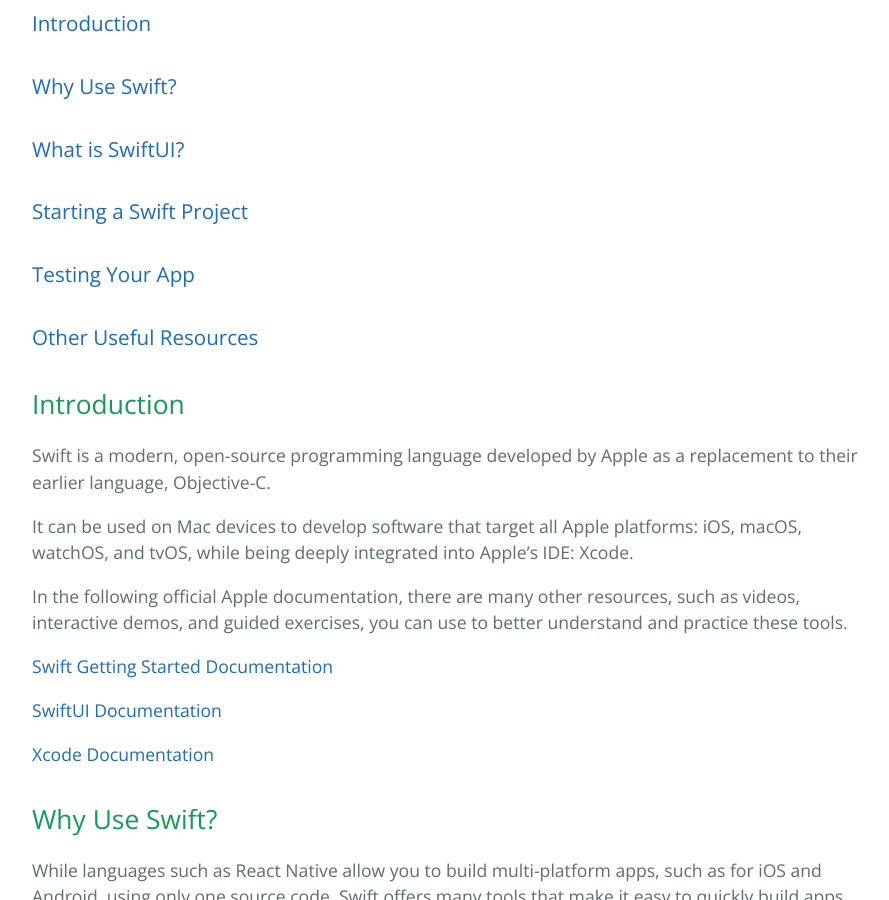
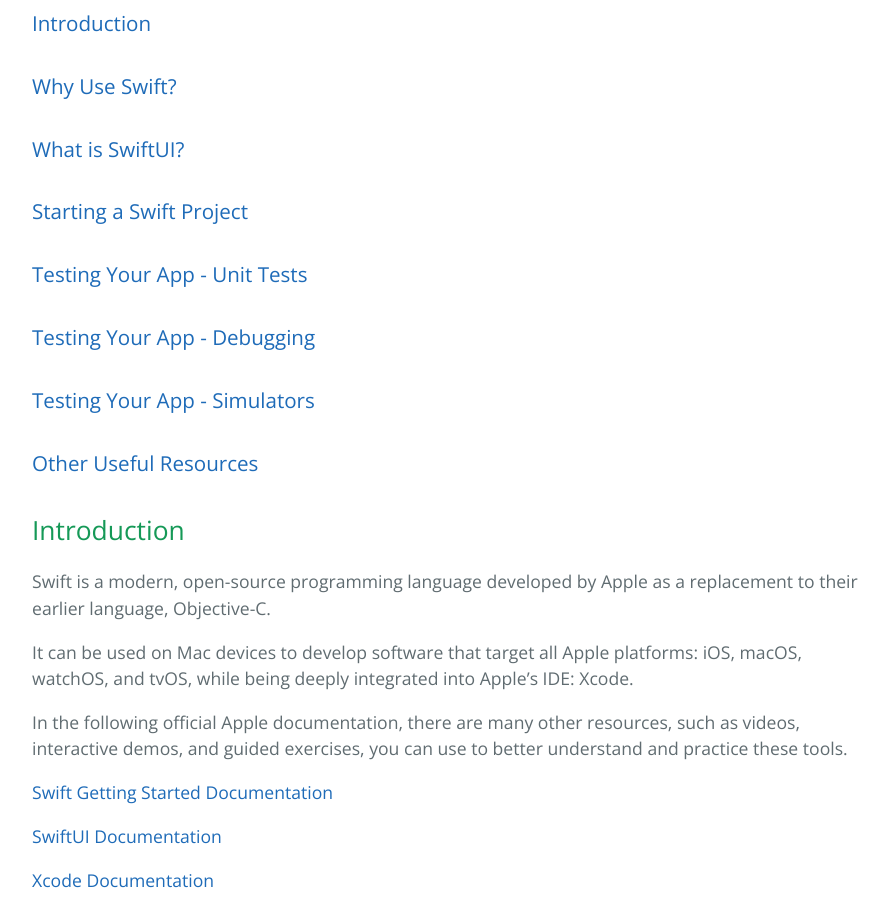
Before and after one commit to learning-software-engineering/learning-software-engineering.github.io, a Jekyll site: the page built from Topics/Tech_Stacks/swift.md, in a window 1280 px wide and 900 px high, scrolled down 539 px. Shown: the whole window, without its empty margins (192-1081 px from the left). Built offline with Jekyll 4.4.1, drawn with Linux system fonts in a browser that asks for light colours; our own code applies the rules of GitHub Pages for plain Markdown files.

Commit message:
Table of contents

```diff
--- a/Topics/Tech_Stacks/swift.md
+++ b/Topics/Tech_Stacks/swift.md
@@ -5,7 +5,9 @@
 ### [Why Use Swift?](#why-use-swift-1)
 ### [What is SwiftUI?](#what-is-swiftui-1)
 ### [Starting a Swift Project](#starting-a-swift-project-1)
-### [Testing Your App](#testing-your-app-1)
+### [Testing Your App - Unit Tests](#testing-your-app---unit-tests)
+### [Testing Your App - Debugging](#testing-your-app---debugging)
+### [Testing Your App - Simulators](#testing-your-app---simulators-background)
 ### [Other Useful Resources](#other-useful-resources-1)
 
 ## Introduction
```
